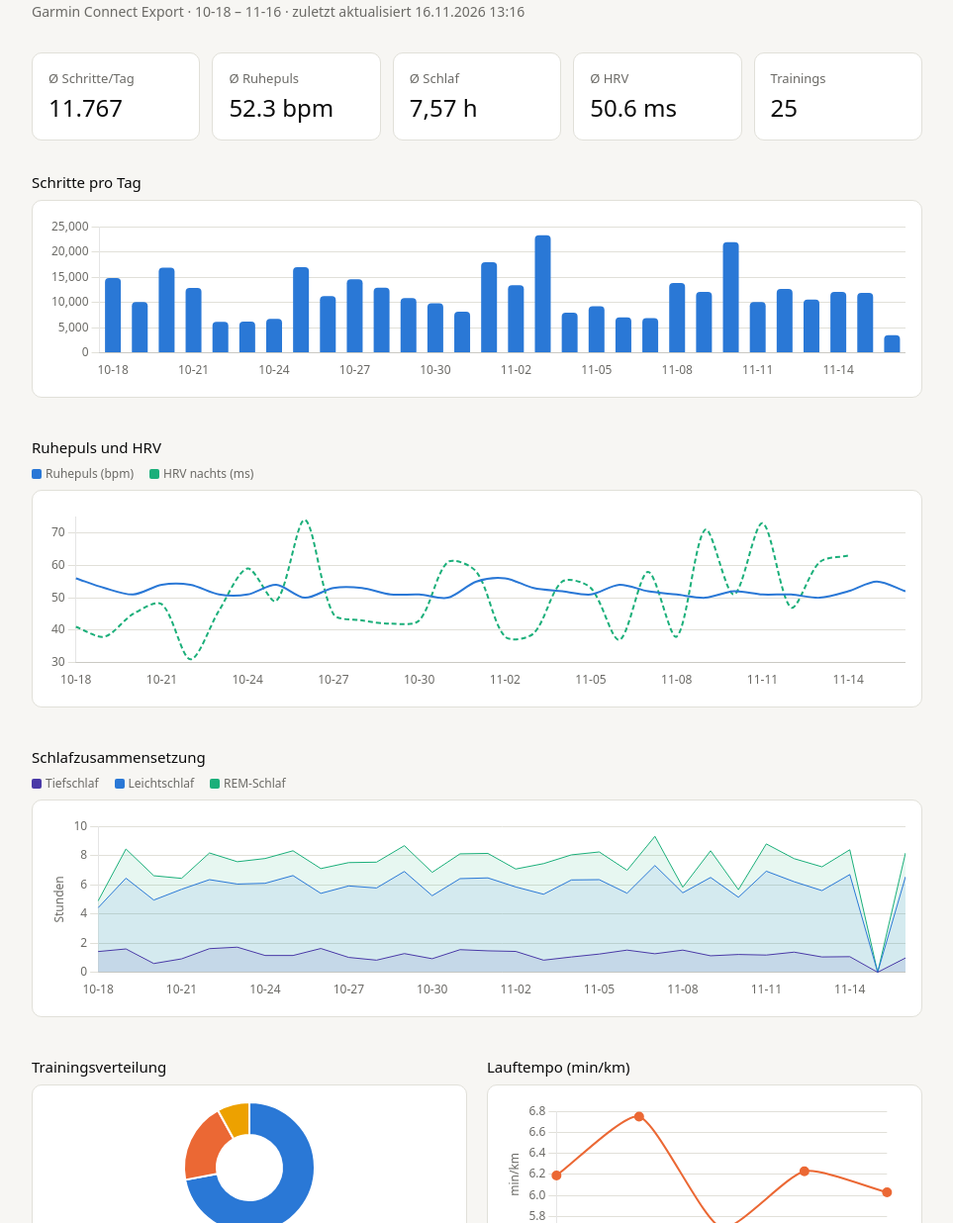
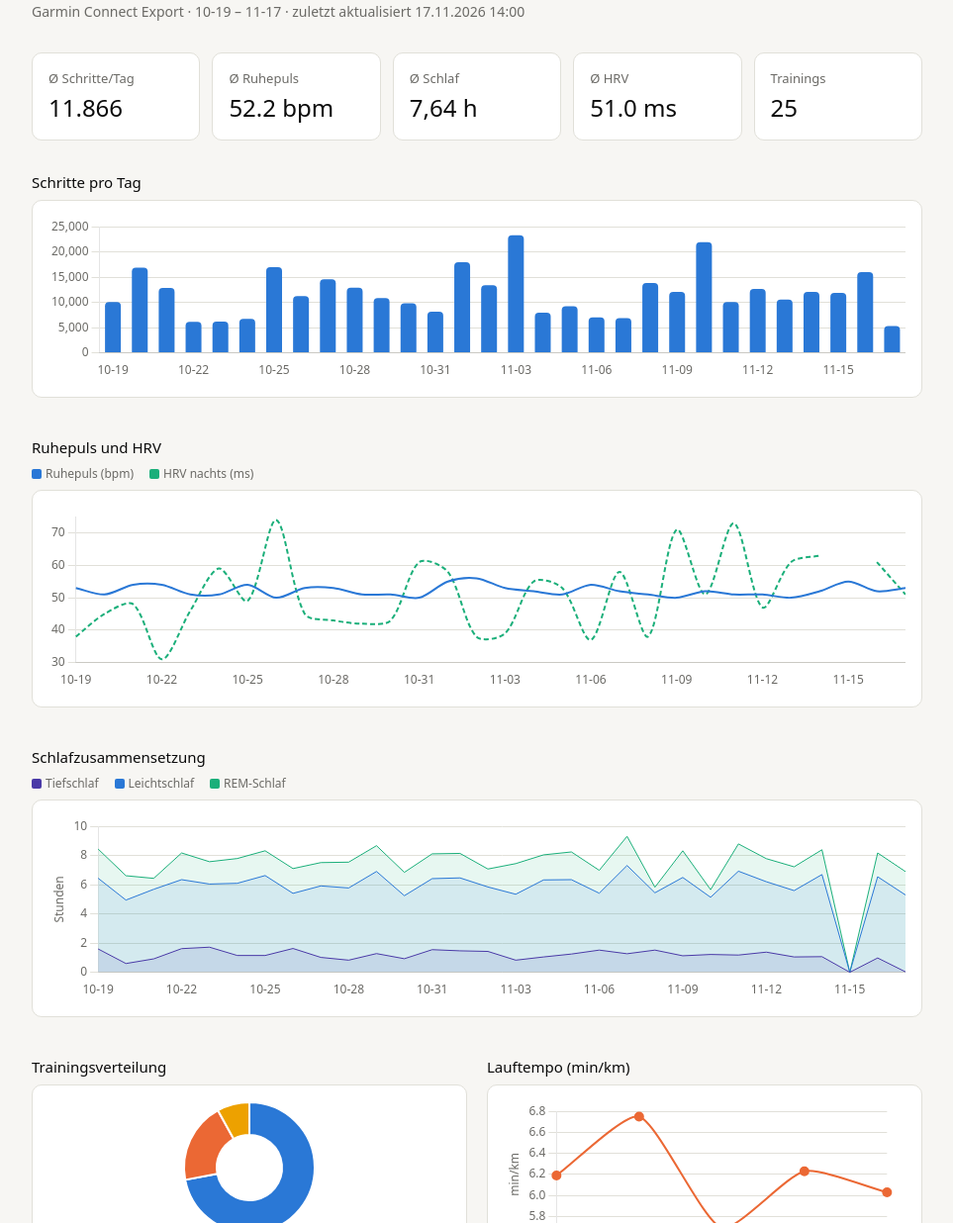
Before and after one commit to Muckdes/Garmin, a plain HTML site: page docs/index.html in a window 1280 px wide. Shown: the part 64-1300 px from the top of the page at 99% size, without its empty margins (158-1121 px from the left). Drawn offline with nearby package versions, Linux system fonts and the light colour scheme.

Commit message:
Dashboard automatisch aktualisiert

```diff
--- a/docs/index.html
+++ b/docs/index.html
@@ -39,13 +39,13 @@
 <body>
 <div class="wrap">
   <h1>Trainings-Dashboard</h1>
-  <p class="sub">Garmin Connect Export &middot; 10-18 – 11-16 &middot; zuletzt aktualisiert 16.11.2026 13:16</p>
+  <p class="sub">Garmin Connect Export &middot; 10-19 – 11-17 &middot; zuletzt aktualisiert 17.11.2026 14:00</p>
 
   <div class="kpis">
-    <div class="kpi"><p>Ø Schritte/Tag</p><p>11.767</p></div>
-    <div class="kpi"><p>Ø Ruhepuls</p><p>52.3 bpm</p></div>
-    <div class="kpi"><p>Ø Schlaf</p><p>7,57 h</p></div>
-    <div class="kpi"><p>Ø HRV</p><p>50.6 ms</p></div>
+    <div class="kpi"><p>Ø Schritte/Tag</p><p>11.866</p></div>
+    <div class="kpi"><p>Ø Ruhepuls</p><p>52.2 bpm</p></div>
+    <div class="kpi"><p>Ø Schlaf</p><p>7,64 h</p></div>
+    <div class="kpi"><p>Ø HRV</p><p>51.0 ms</p></div>
     <div class="kpi"><p>Trainings</p><p>25</p></div>
   </div>
 
@@ -83,13 +83,13 @@
 
 <script src="https://cdn.jsdelivr.net/npm/chart.js@4.4.1/dist/chart.umd.min.js"></script>
 <script>
-const dates = ["10-18", "10-19", "10-20", "10-21", "10-22", "10-23", "10-24", "10-25", "10-26", "10-27", "10-28", "10-29", "10-30", "10-31", "11-01", "11-02", "11-03", "11-04", "11-05", "11-06", "11-07", "11-08", "11-09", "11-10", "11-11", "11-12", "11-13", "11-14", "11-15", "11-16"];
-const steps = [14853, 10059, 16919, 12871, 6152, 6209, 6724, 16975, 11255, 14607, 12942, 10868, 9827, 8167, 17960, 13416, 23319, 7975, 9228, 7037, 6901, 13876, 12091, 21946, 10070, 12680, 10585, 12064, 11902, 3521];
-const rhr = [56, 53, 51, 54, 54, 51, 51, 54, 50, 53, 53, 51, 51, 50, 55, 56, 53, 52, 51, 54, 52, 51, 50, 52, 51, 51, 50, 52, 55, 52];
-const hrv = [41.0, 38.0, 45.0, 48.0, 31.0, 46.0, 59.0, 49.0, 74.0, 45.0, 43.0, 42.0, 43.0, 61.0, 58.0, 38.0, 39.0, 55.0, 53.0, 37.0, 58.0, 38.0, 71.0, 51.0, 73.0, 47.0, 61.0, 63.0, null, 61.0];
-const deep = [1.42, 1.6, 0.6, 0.92, 1.62, 1.72, 1.15, 1.15, 1.63, 1.02, 0.83, 1.28, 0.93, 1.55, 1.47, 1.43, 0.83, 1.05, 1.25, 1.52, 1.27, 1.52, 1.13, 1.22, 1.18, 1.38, 1.05, 1.07, 0.0, 0.98];
-const light = [3.0, 4.85, 4.35, 4.77, 4.73, 4.33, 4.95, 5.48, 3.78, 4.9, 4.95, 5.63, 4.32, 4.87, 5.0, 4.42, 4.52, 5.28, 5.1, 3.9, 6.05, 3.93, 5.37, 3.92, 5.75, 4.83, 4.55, 5.63, 0.0, 5.57];
-const rem = [0.47, 2.0, 1.67, 0.75, 1.83, 1.53, 1.7, 1.7, 1.7, 1.6, 1.77, 1.77, 1.6, 1.7, 1.68, 1.23, 2.1, 1.72, 1.9, 1.57, 2.0, 0.38, 1.83, 0.52, 1.87, 1.58, 1.63, 1.7, 0.0, 1.63];
+const dates = ["10-19", "10-20", "10-21", "10-22", "10-23", "10-24", "10-25", "10-26", "10-27", "10-28", "10-29", "10-30", "10-31", "11-01", "11-02", "11-03", "11-04", "11-05", "11-06", "11-07", "11-08", "11-09", "11-10", "11-11", "11-12", "11-13", "11-14", "11-15", "11-16", "11-17"];
+const steps = [10059, 16919, 12871, 6152, 6209, 6724, 16975, 11255, 14607, 12942, 10868, 9827, 8167, 17960, 13416, 23319, 7975, 9228, 7037, 6901, 13876, 12091, 21946, 10070, 12680, 10585, 12064, 11902, 16009, 5341];
+const rhr = [53, 51, 54, 54, 51, 51, 54, 50, 53, 53, 51, 51, 50, 55, 56, 53, 52, 51, 54, 52, 51, 50, 52, 51, 51, 50, 52, 55, 52, 53];
+const hrv = [38.0, 45.0, 48.0, 31.0, 46.0, 59.0, 49.0, 74.0, 45.0, 43.0, 42.0, 43.0, 61.0, 58.0, 38.0, 39.0, 55.0, 53.0, 37.0, 58.0, 38.0, 71.0, 51.0, 73.0, 47.0, 61.0, 63.0, null, 61.0, 51.0];
+const deep = [1.6, 0.6, 0.92, 1.62, 1.72, 1.15, 1.15, 1.63, 1.02, 0.83, 1.28, 0.93, 1.55, 1.47, 1.43, 0.83, 1.05, 1.25, 1.52, 1.27, 1.52, 1.13, 1.22, 1.18, 1.38, 1.05, 1.07, 0.0, 0.98, 0.03];
+const light = [4.85, 4.35, 4.77, 4.73, 4.33, 4.95, 5.48, 3.78, 4.9, 4.95, 5.63, 4.32, 4.87, 5.0, 4.42, 4.52, 5.28, 5.1, 3.9, 6.05, 3.93, 5.37, 3.92, 5.75, 4.83, 4.55, 5.63, 0.0, 5.57, 5.27];
+const rem = [2.0, 1.67, 0.75, 1.83, 1.53, 1.7, 1.7, 1.7, 1.6, 1.77, 1.77, 1.6, 1.7, 1.68, 1.23, 2.1, 1.72, 1.9, 1.57, 2.0, 0.38, 1.83, 0.52, 1.87, 1.58, 1.63, 1.7, 0.0, 1.63, 1.6];
 const typeLabels = ["Krafttraining", "Laufen", "indoor_cycling"];
 const typeCounts = [18, 5, 2];
 const typeColors = ["#2a78d6", "#eb6834", "#eda100"];
```
